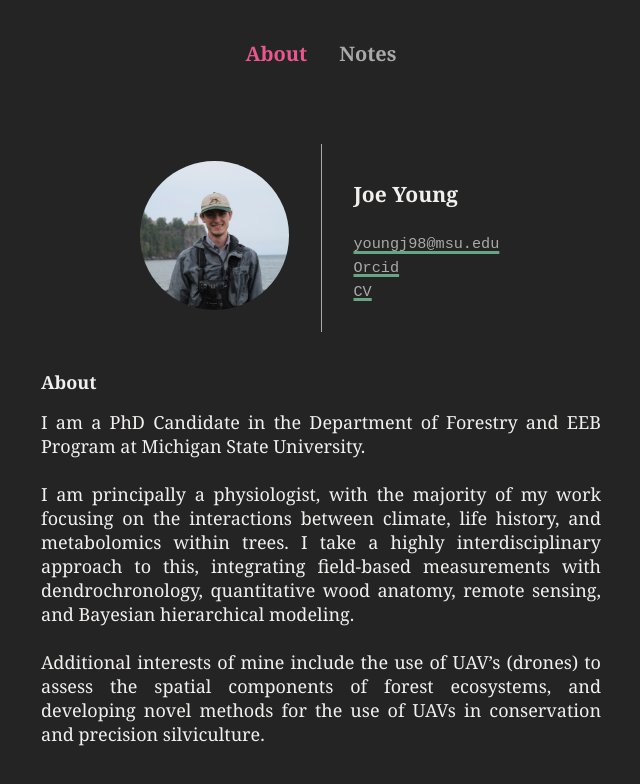
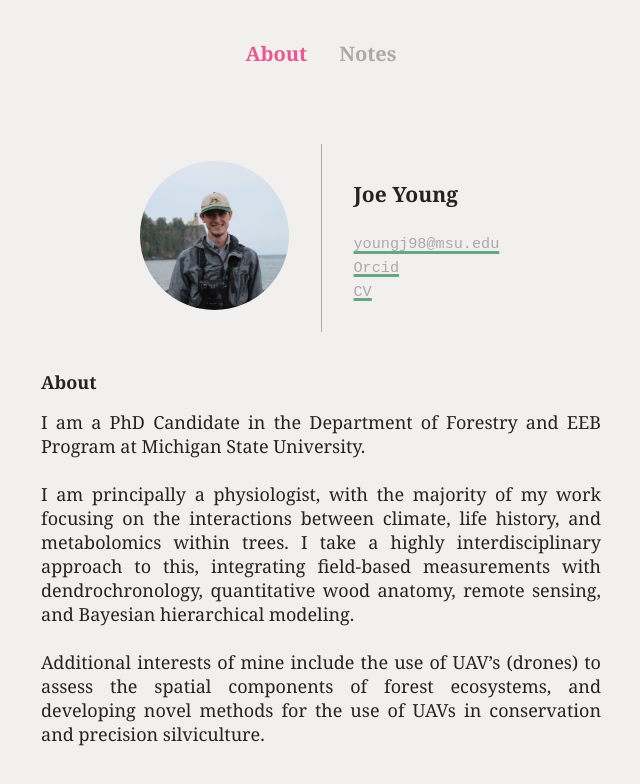
Before and after one commit to joe-young-research/about, a plain HTML site: page index.html in a window 1280 px wide. Shown: the whole page, without its empty margins (319-959 px from the left). Drawn offline with Linux system fonts and the light colour scheme.

Commit message:
Update style.css

```diff
--- a/style.css
+++ b/style.css
@@ -4,7 +4,7 @@ html, body { height: 100%; margin: 0; }
 /* Fixed-position top nav positioned visually like your screenshot */
 /* Ensure the entire area behind and above the nav is the same background */
 body {
-  background-color: #242424; /* already present in your code */
+  background-color: #F2F0EF; /* already present in your code */
   position: relative;
   z-index: 0;
     overflow-y:scroll;
@@ -21,7 +21,7 @@ body {
   left: 0;
   width: 100%;
   height: 8rem;
-  background-color: #242424;
+  background-color: #F2F0EF;
   z-index: 9998;
 }
 
@@ -69,7 +69,7 @@ body {
   padding: 1rem;
   box-sizing: border-box;
   font-family: 'Georgia', serif;;
-    background-color: #242424;
+    background-color: #F2F0EF;
 }
 
     table {
@@ -77,7 +77,7 @@ body {
       text-align: left ;
       font-size: 1.125rem;
     width: 50%;
-        max-width: 1200px
+        max-width: 50rem
     }
 
     td {
@@ -91,7 +91,7 @@ body {
 
     }
       p, h2, h3, h4 {
-          color: #F2F0EF
+          color: #242424
       }
 
 
```
